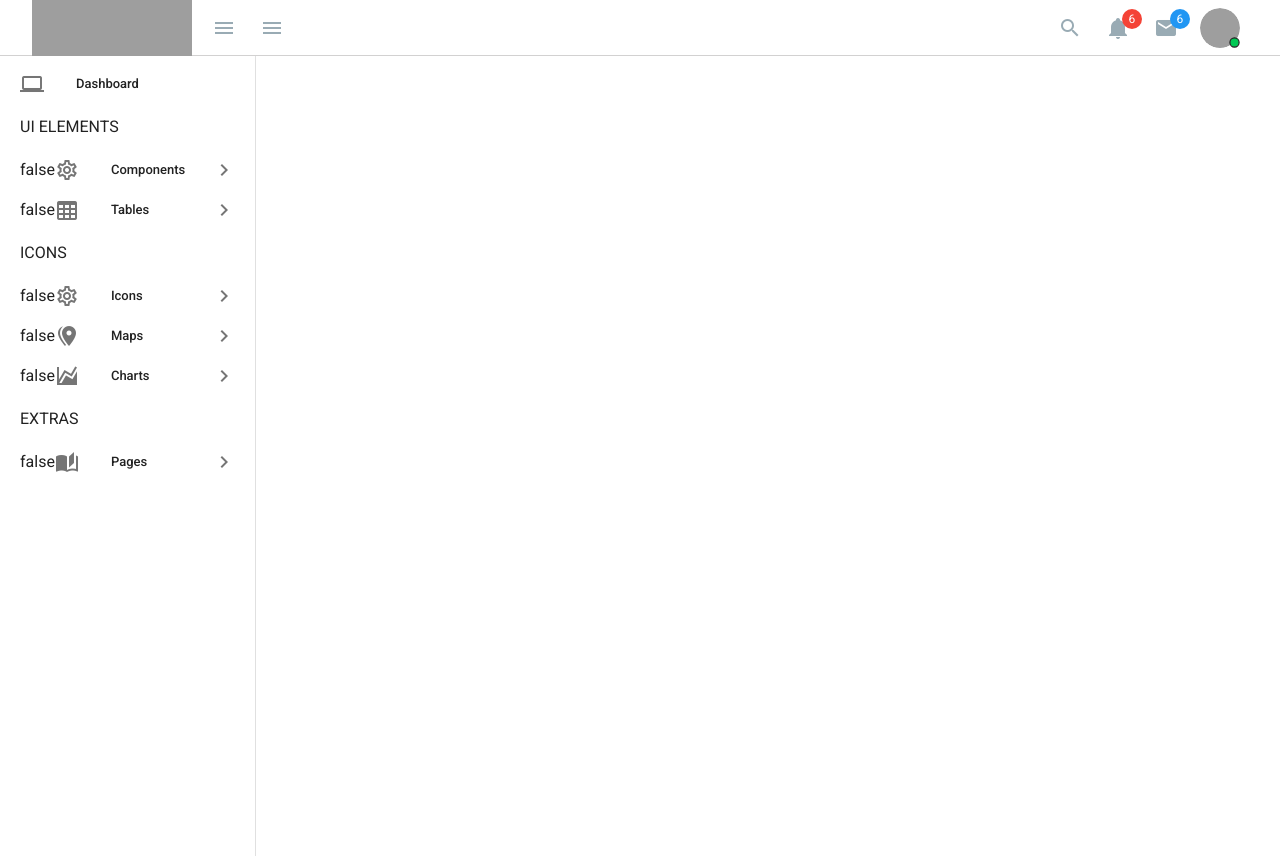
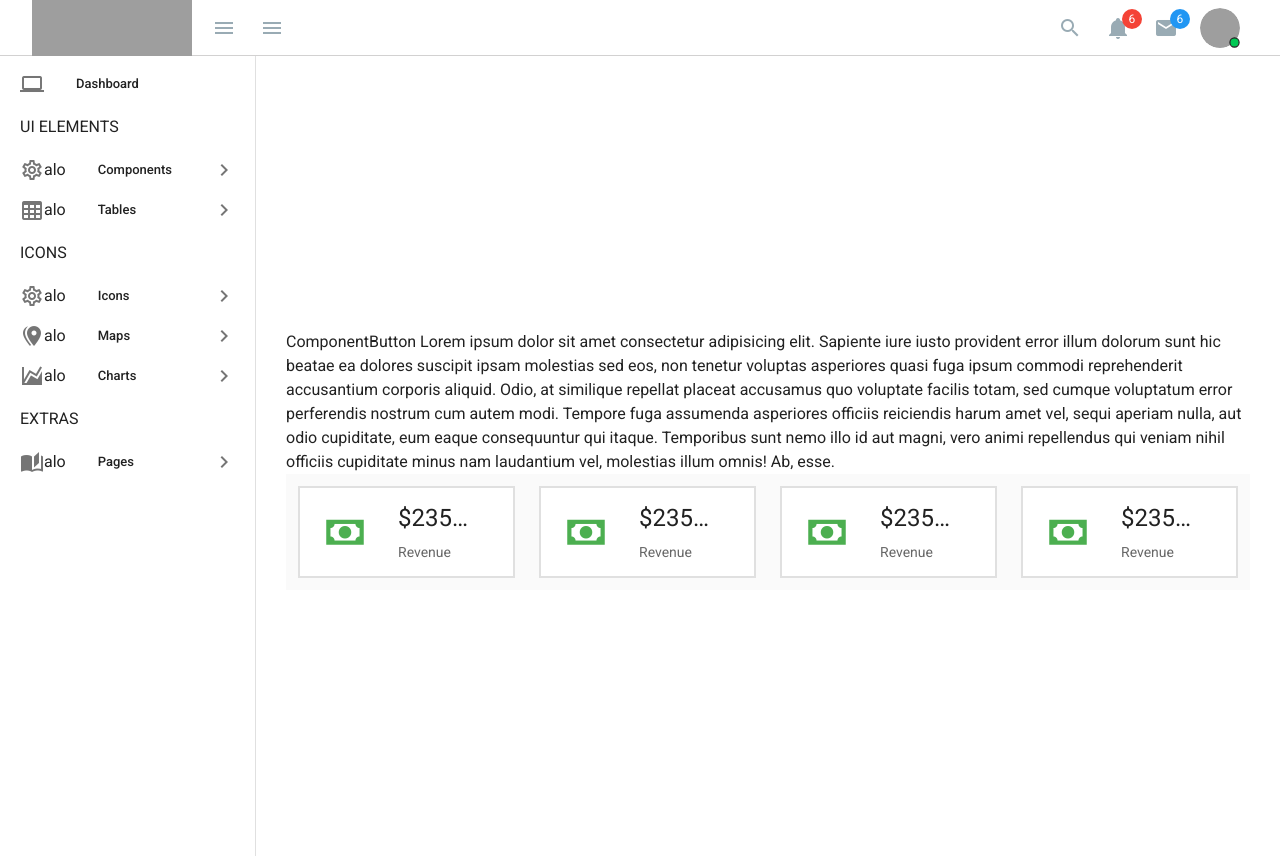
Before and after one commit to thaole30/VueAdmin, a Vue app: page /but/buttonhome in a window 1280 px wide. Built offline with nearby package versions, Linux system fonts and the light colour scheme; grey boxes are pictures that could not be loaded.

Commit message:
update card

```diff
--- a/src/App.vue
+++ b/src/App.vue
@@ -7,6 +7,7 @@
 
     <div class="left-side-bar">
       <LeftSideBar
+        @eventUpdateIsOpenSidebar="handleUpdateIsOpenSidebar"
         :isOpenSidebar="isOpenSidebar"
         :isMobile="$vuetify.breakpoint.name === 'xs' ? true : false"
         :breakpointName="$vuetify.breakpoint.name"
@@ -14,6 +15,9 @@
     </div>
     <LeftMenuDrawer :drawer="drawer" :group="group" :setDrawer="setDrawer" />
 
+    <!-- <transition name="fade">
+      <router-view></router-view>
+    </transition> -->
     <v-main>
       <router-view />
     </v-main>
@@ -53,6 +57,10 @@ export default {
       this.window.width = window.innerWidth;
       this.window.height = window.innerHeight;
       this.breakpoint = this.$vuetify.breakpoint.name;
+    },
+    handleUpdateIsOpenSidebar() {
+      console.log("gooo");
+      this.isOpenSidebar = !this.isOpenSidebar;
     },
   },
 
@@ -102,11 +110,14 @@ export default {
 .v-navigation-drawer {
   top: 56px !important;
 }
-
-.v-main__wrap,
 .v-main {
   margin-top: 56px;
+  padding: 0px 0px 0px 256px !important;
 }
+.v-main__wrap {
+  padding: 1.875em;
+}
+
 // .v-navigation-drawer--open {
 //   width: 300px !important;
 // }
--- /dev/null
+++ b/src/components/Card/CustomCard.vue
@@ -0,0 +1,55 @@
+<template>
+  <v-card class="card-custom" max-width="344" outlined>
+    <v-list-item three-line>
+      <div class="card-icon">
+        <v-icon left v-if="icon" :color="iconColor" :size="iconSize">
+          {{ icon }}
+        </v-icon>
+      </div>
+      <v-list-item-content>
+        <v-list-item-title class="text-h5 mb-1">
+          {{ cardTitle }}
+        </v-list-item-title>
+        <v-list-item-subtitle>{{ cardSubtitle }}</v-list-item-subtitle>
+      </v-list-item-content>
+    </v-list-item>
+  </v-card>
+</template>
+
+<script>
+export default {
+  name: "CustomCard",
+  props: {
+    cardTitle: {
+      type: String,
+      default: "",
+    },
+    cardSubtitle: {
+      type: String,
+      default: "",
+    },
+    icon: {
+      type: String,
+      default: "",
+    },
+    iconSize: {
+      type: Number,
+      default: 16,
+    },
+    iconColor: {
+      type: Number,
+      default: 16,
+    },
+  },
+};
+</script>
+
+<style lang="scss" scoped>
+.card-custom {
+  max-width: inherit;
+  .v-list-item {
+    gap: 20px;
+    padding: 0 20px !important;
+  }
+}
+</style>
--- a/src/components/LeftMenu/LeftSideBar.vue
+++ b/src/components/LeftMenu/LeftSideBar.vue
@@ -2,10 +2,12 @@
   <v-card>
     <v-navigation-drawer
       app
-      v-model="drawer"
+      :value="isOpenSidebar"
       :mini-variant="!isOpenSidebar"
       :permanent="!isMobile"
       :class="breakpointName === 'sm' && 'move-down-sidebar'"
+      :hide-overlay="true"
+      :width="isMobile ? `100%` : '256px'"
     >
       <v-list dense>
         <v-list-item style="padding: 0 20px !important">
@@ -17,11 +19,15 @@
             <v-list-item-title>Dashboard</v-list-item-title>
           </v-list-item-content>
         </v-list-item>
-        <div v-for="item in menus" :key="item.type" link>
+        <div v-for="item in menus" :key="item.type">
           <p class="type-title" v-if="isOpenSidebar">{{ item.type }}</p>
 
-          <v-list-item v-for="each in item.data" :key="each.title" link>
-            <v-menu offset-x close-on-click="callback">
+          <v-list-item
+            v-for="(each, index) in item.data"
+            :key="each.title"
+            link
+          >
+            <v-menu offset-x>
               <template v-slot:activator="{ on, attrs }">
                 <v-list-group
                   v-bind="attrs"
@@ -30,10 +36,11 @@
                   append-icon="mdi-chevron-right"
                 >
                   <template v-slot:activator>
-                    {{ attrs[`aria-expanded`] }}
+                    <!-- {{ attrs[`aria-expanded`] }} -->
                     <!-- {{ attrs[`aria-haspopup`] }} -->
                     <v-list-item-icon>
                       <v-icon v-text="`mdi-${each.icon}`"></v-icon>
+                      <span>alo</span>
                       <v-icon v-if="attrs[`aria-expanded`] === false"
                         >mdi-chevron-right</v-icon
                       >
@@ -48,6 +55,7 @@
                     :key="subItem.title"
                     link
                     class="subnav-item"
+                    :to="`${each.path}${subItem.path}`"
                   >
                     <v-list-item-icon>
                       <v-icon v-text="`mdi-${subItem.icon}`"></v-icon>
@@ -58,11 +66,9 @@
                   </v-list-item>
                 </v-list-group>
               </template>
-              <v-list>
-                <v-list-item
-                  v-for="(sub, index) in floatMenu.subNav"
-                  :key="index"
-                >
+              <v-list class="sub-float-menu">
+                <v-list-item v-for="(sub, index) in each.subNav" :key="index">
+                  <v-icon>mdi-{{ sub.icon }}</v-icon>
                   <v-list-item-title>{{ sub.title }}</v-list-item-title>
                 </v-list-item>
               </v-list>
@@ -205,6 +211,18 @@ export default {
               title: "Pages",
               path: "/page",
               icon: "book-open-page-variant",
+              subNav: [
+                {
+                  title: "Login",
+                  path: "/login",
+                  icon: "login-variant",
+                },
+                {
+                  title: "Logout",
+                  path: "/logout",
+                  icon: "logout-variant",
+                },
+              ],
             },
           ],
         },
@@ -241,9 +259,6 @@ export default {
       if (!this.isOpenSidebar) {
         console.log("menuTitle", menuTitle);
       }
-    },
-    callback(data) {
-      console.log("cbbbbb", data);
     },
   },
 
@@ -313,4 +328,8 @@ export default {
   width: auto !important;
   height: auto !important;
 }
+
+.sub-float-menu {
+  padding: 0 16px;
+}
 </style>
--- a/src/router/index.js
+++ b/src/router/index.js
@@ -2,6 +2,10 @@ import Vue from "vue";
 import VueRouter from "vue-router";
 import HomeView from "../views/HomeView.vue";
 import DemoVuetify from "../views/DemoVuetify.vue";
+import ComponentButton from "../views/Components/ComponentButton.vue";
+import ComponentBadge from "../views/Components/ComponentBadge.vue";
+import ComponentCard from "../views/Components/ComponentCard.vue";
+import ParentComponent from "../views/Components/ParentComponent.vue";
 
 Vue.use(VueRouter);
 
@@ -25,6 +29,33 @@ const routes = [
     component: () =>
       import(/* webpackChunkName: "about" */ "../views/AboutView.vue"),
   },
+  {
+    path: "/but",
+    name: "but",
+    component: ComponentButton,
+    children: [{ path: "buttonhome", name: "buttonhome", component: HomeView }],
+  },
+  {
+    path: "/components",
+    component: ParentComponent,
+    children: [
+      {
+        path: "button",
+        name: "button",
+        component: ComponentButton,
+      },
+      {
+        path: "badge",
+        name: "badge",
+        component: ComponentBadge,
+      },
+      {
+        path: "card",
+        name: "card",
+        component: ComponentCard,
+      },
+    ],
+  },
 ];
 
 const router = new VueRouter({
--- /dev/null
+++ b/src/views/Components/ComponentBadge.vue
@@ -0,0 +1,11 @@
+<template>
+  <div>ComponentBadge</div>
+</template>
+
+<script>
+export default {
+  name: "ComponentBadge",
+};
+</script>
+
+<style lang="scss" scoped></style>
--- /dev/null
+++ b/src/views/Components/ComponentButton.vue
@@ -0,0 +1,23 @@
+<template>
+  <div>
+    ComponentButton Lorem ipsum dolor sit amet consectetur adipisicing elit.
+    Sapiente iure iusto provident error illum dolorum sunt hic beatae ea dolores
+    suscipit ipsam molestias sed eos, non tenetur voluptas asperiores quasi fuga
+    ipsum commodi reprehenderit accusantium corporis aliquid. Odio, at similique
+    repellat placeat accusamus quo voluptate facilis totam, sed cumque
+    voluptatum error perferendis nostrum cum autem modi. Tempore fuga assumenda
+    asperiores officiis reiciendis harum amet vel, sequi aperiam nulla, aut odio
+    cupiditate, eum eaque consequuntur qui itaque. Temporibus sunt nemo illo id
+    aut magni, vero animi repellendus qui veniam nihil officiis cupiditate minus
+    nam laudantium vel, molestias illum omnis! Ab, esse.
+    <router-view></router-view>
+  </div>
+</template>
+
+<script>
+export default {
+  name: "ComponentButton",
+};
+</script>
+
+<style lang="scss" scoped></style>
--- /dev/null
+++ b/src/views/Components/ComponentCard.vue
@@ -0,0 +1,11 @@
+<template>
+  <div>ComponentCard</div>
+</template>
+
+<script>
+export default {
+  name: "ComponentCard",
+};
+</script>
+
+<style lang="scss" scoped></style>
--- /dev/null
+++ b/src/views/Components/ParentComponent.vue
@@ -0,0 +1,11 @@
+<template>
+  <router-view></router-view>
+</template>
+
+<script>
+export default {
+  name: "ParentComponent",
+};
+</script>
+
+<style lang="scss" scoped></style>
--- a/src/views/HomeView.vue
+++ b/src/views/HomeView.vue
@@ -1,16 +1,63 @@
 <template>
-  <hello-world />
+  <div class="home-page">
+    <v-container class="grey lighten-5">
+      <!-- Stack the columns on mobile by making one full-width and the other half-width -->
+      <v-row>
+        <v-col cols="12" sm="6" md="3">
+          <v-card outlined tile>
+            <CustomCard
+              iconColor="green"
+              icon="mdi-cash"
+              cardTitle="$23569"
+              cardSubtitle="Revenue"
+              :iconSize="50"
+            />
+          </v-card>
+        </v-col>
+        <v-col cols="12" sm="6" md="3">
+          <v-card outlined tile>
+            <CustomCard
+              iconColor="green"
+              icon="mdi-cash"
+              cardTitle="$23569"
+              cardSubtitle="Revenue"
+              :iconSize="50"
+            />
+          </v-card>
+        </v-col>
+        <v-col cols="12" sm="6" md="3">
+          <v-card outlined tile>
+            <CustomCard
+              iconColor="green"
+              icon="mdi-cash"
+              cardTitle="$23569"
+              cardSubtitle="Revenue"
+              :iconSize="50"
+            />
+          </v-card>
+        </v-col>
+        <v-col cols="12" sm="6" md="3">
+          <v-card outlined tile>
+            <CustomCard
+              iconColor="green"
+              icon="mdi-cash"
+              cardTitle="$23569"
+              cardSubtitle="Revenue"
+              :iconSize="50"
+            />
+          </v-card>
+        </v-col>
+      </v-row>
+    </v-container>
+  </div>
 </template>
 
 <script>
-import HelloWorld from "../components/HelloWorld";
-
+import CustomCard from "@/components/Card/CustomCard.vue";
 export default {
   // eslint-disable-next-line vue/multi-word-component-names
   name: "Home",
 
-  components: {
-    HelloWorld,
-  },
+  components: { CustomCard },
 };
 </script>
```
